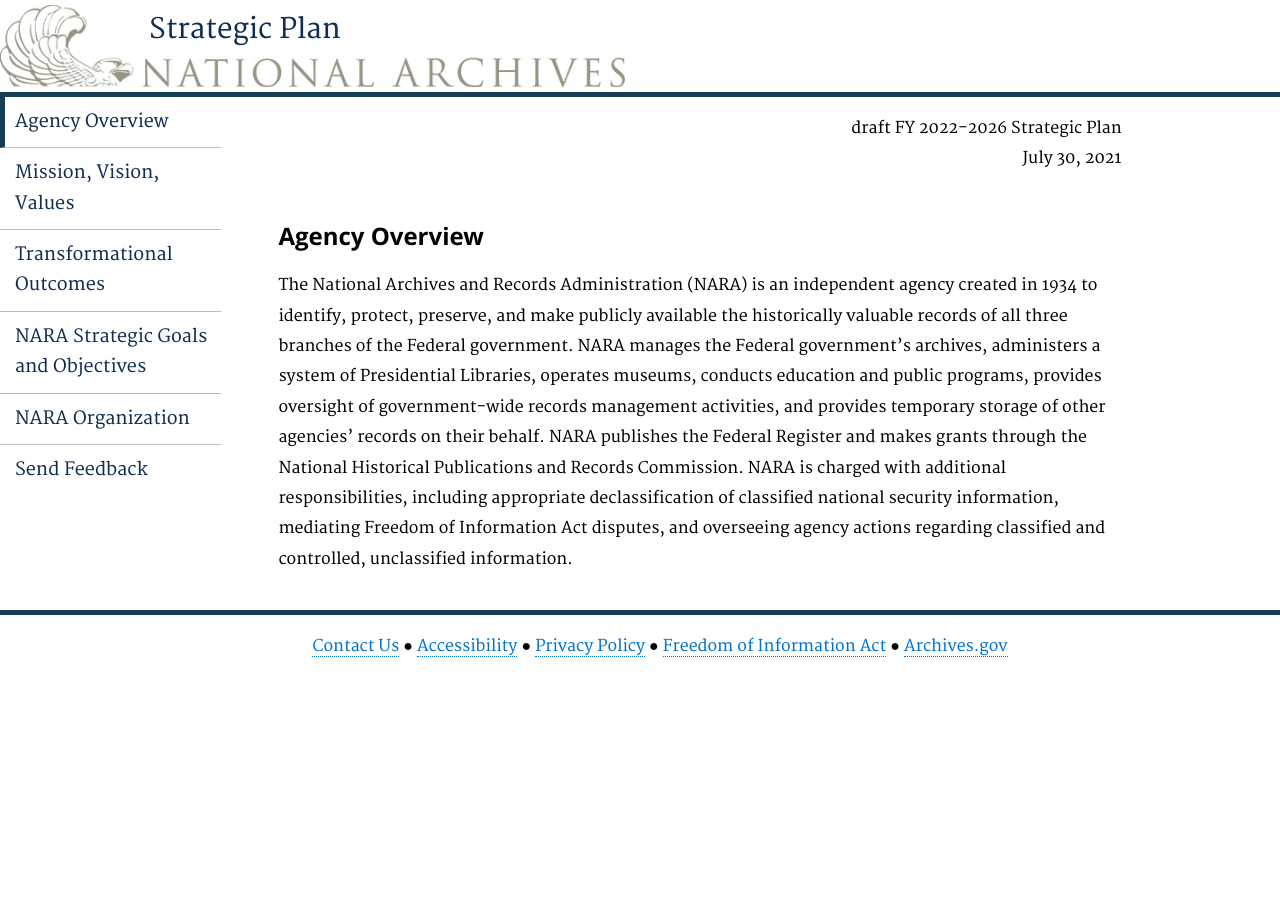
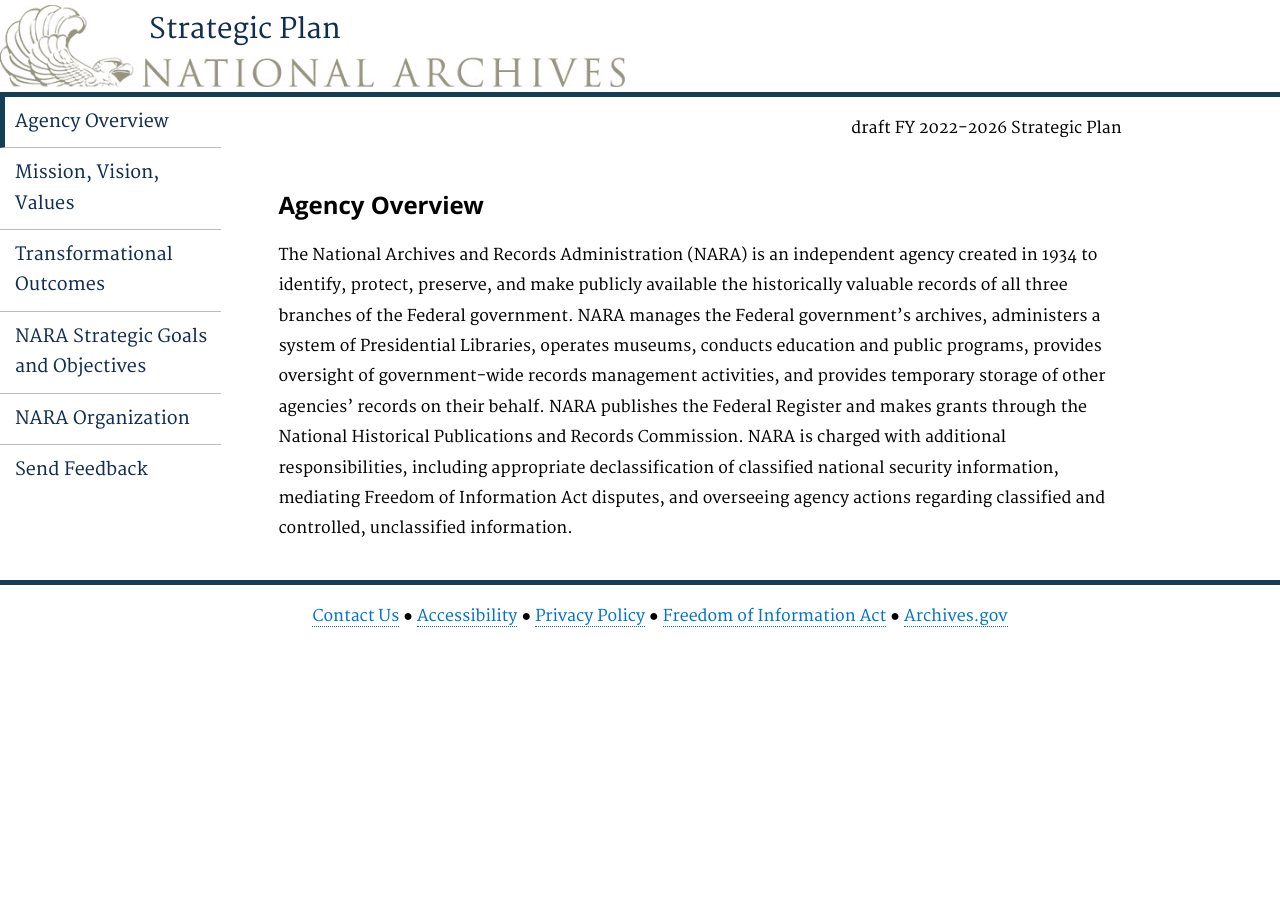
Before and after one commit to usnationalarchives/strategic-plan, a Jekyll site: the page built from pages/introduction.md, in a window 1280 px wide. Built offline with Jekyll 4.4.1, drawn with Linux system fonts in a browser that asks for light colours.

Commit message:
Update page.html
remove date

```diff
--- a/_layouts/page.html
+++ b/_layouts/page.html
@@ -3,8 +3,6 @@ layout: default
 ---
 <p style='text-align:right;'>
   draft FY 2022-2026 Strategic Plan
-  <br>
-  July 30, 2021
 </p>
 
 {{ content }}
```
